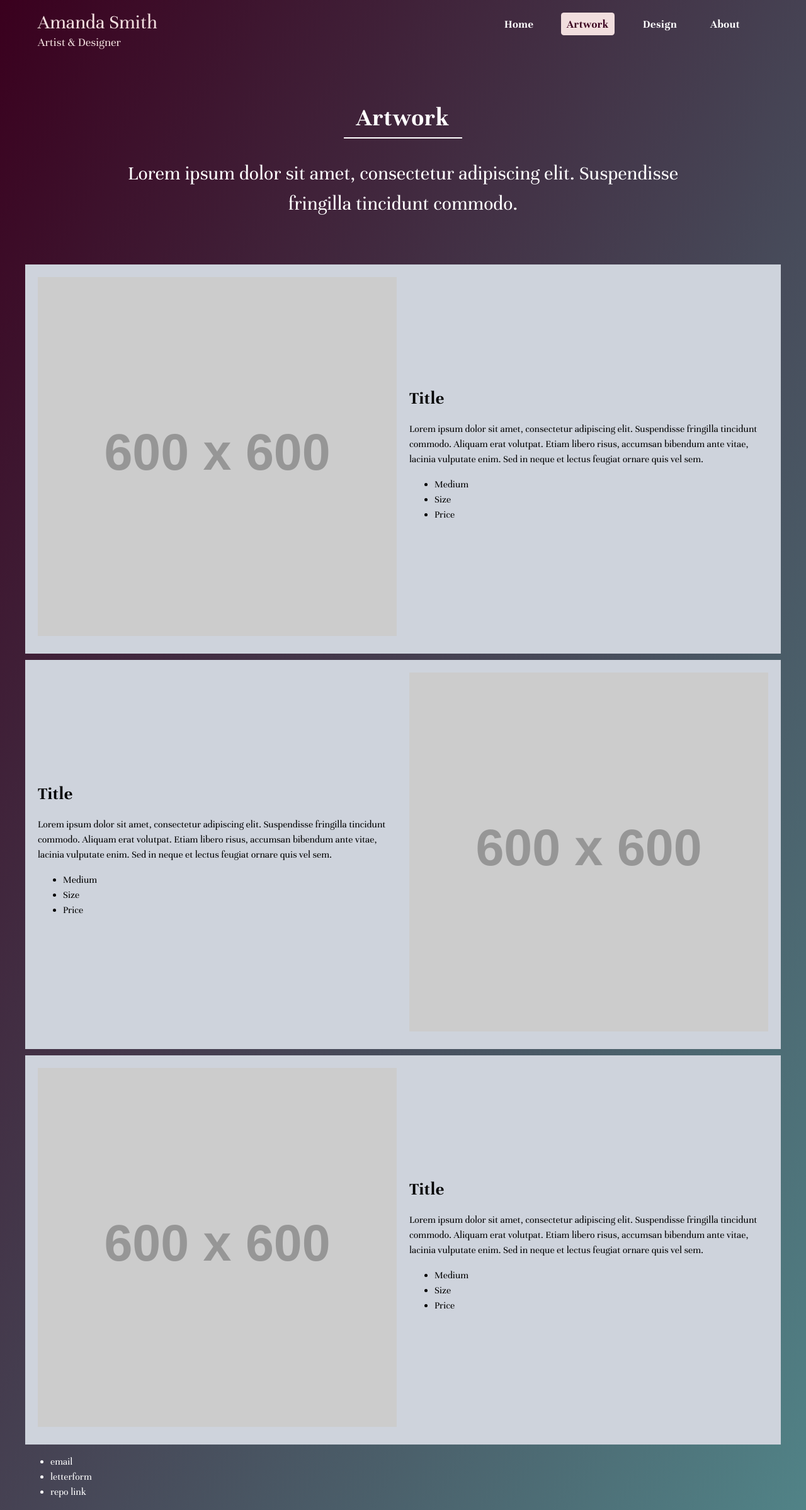
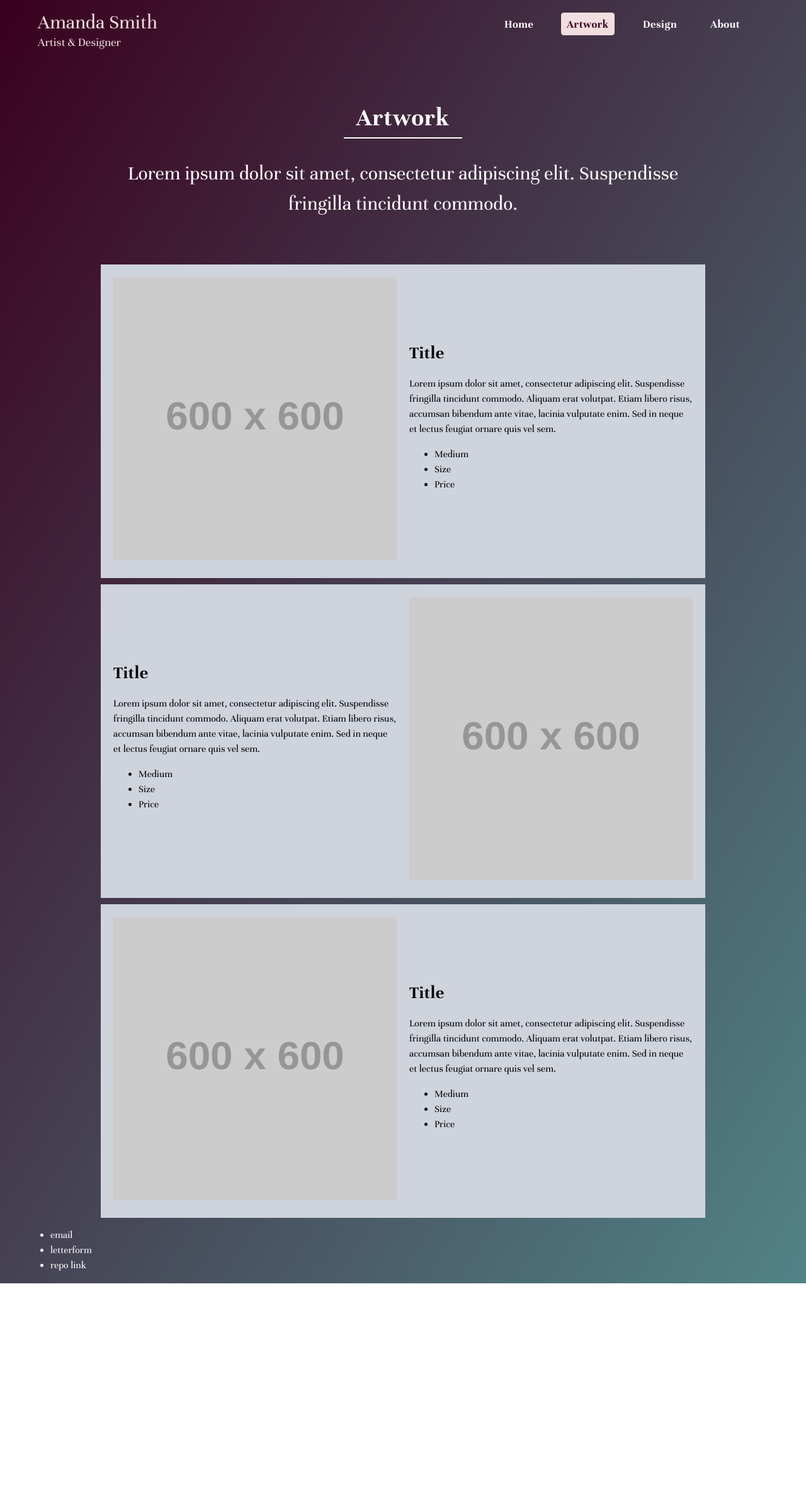
Before and after one commit to asmithorn/asmithorn.github.io, a Jekyll site: the page built from artwork/index.html, in a window 1280 px wide. Shown: the whole page at 63% size. Built offline with Jekyll 4.4.1, drawn with Linux system fonts in a browser that asks for light colours; after the commit the page ends 2038 px from its top, so only the background shows below that.

Commit message:
artwork row width

```diff
--- a/artwork/index.html
+++ b/artwork/index.html
@@ -14,7 +14,7 @@
 
 
 
-<div class="o-row o-row--1200 u-bg--gray u-color--black u-margin-bottom--10">
+<div class="o-row o-row--960 u-bg--gray u-color--black u-margin-bottom--10">
   <section class="o-two-col u-padding--20">
     <div class="o-two-col__left">
       <img src="https://via.placeholder.com/600.jpg?text=artwork" alt=""/>
@@ -34,7 +34,7 @@
 
 
 
-<div class="o-row o-row--1200 u-bg--gray u-color--black u-margin-bottom--10">
+<div class="o-row o-row--960 u-bg--gray u-color--black u-margin-bottom--10">
   <section class="o-two-col u-padding--20">
     <div class="o-two-col__right">
       <img src="https://via.placeholder.com/600.jpg?text=artwork" alt=""/>
@@ -54,7 +54,7 @@
 
 
 
-<div class="o-row o-row--1200 u-bg--gray u-color--black">
+<div class="o-row o-row--960 u-bg--gray u-color--black">
   <section class="o-two-col u-padding--20">
       <div class="o-two-col__left">
         <img src="https://via.placeholder.com/600.jpg?text=artwork" alt=""/>
--- a/css/style.scss
+++ b/css/style.scss
@@ -405,6 +405,12 @@
 
 @media only screen and (min-width: 960px) {
 
+  .o-row--960 {
+    max-width: 960px;
+    margin-left: auto;
+    margin-right: auto;
+  }
+
   .c-site-nav {flex-basis: 40%;}
 
   .u-padding--w-20-120 {
```
